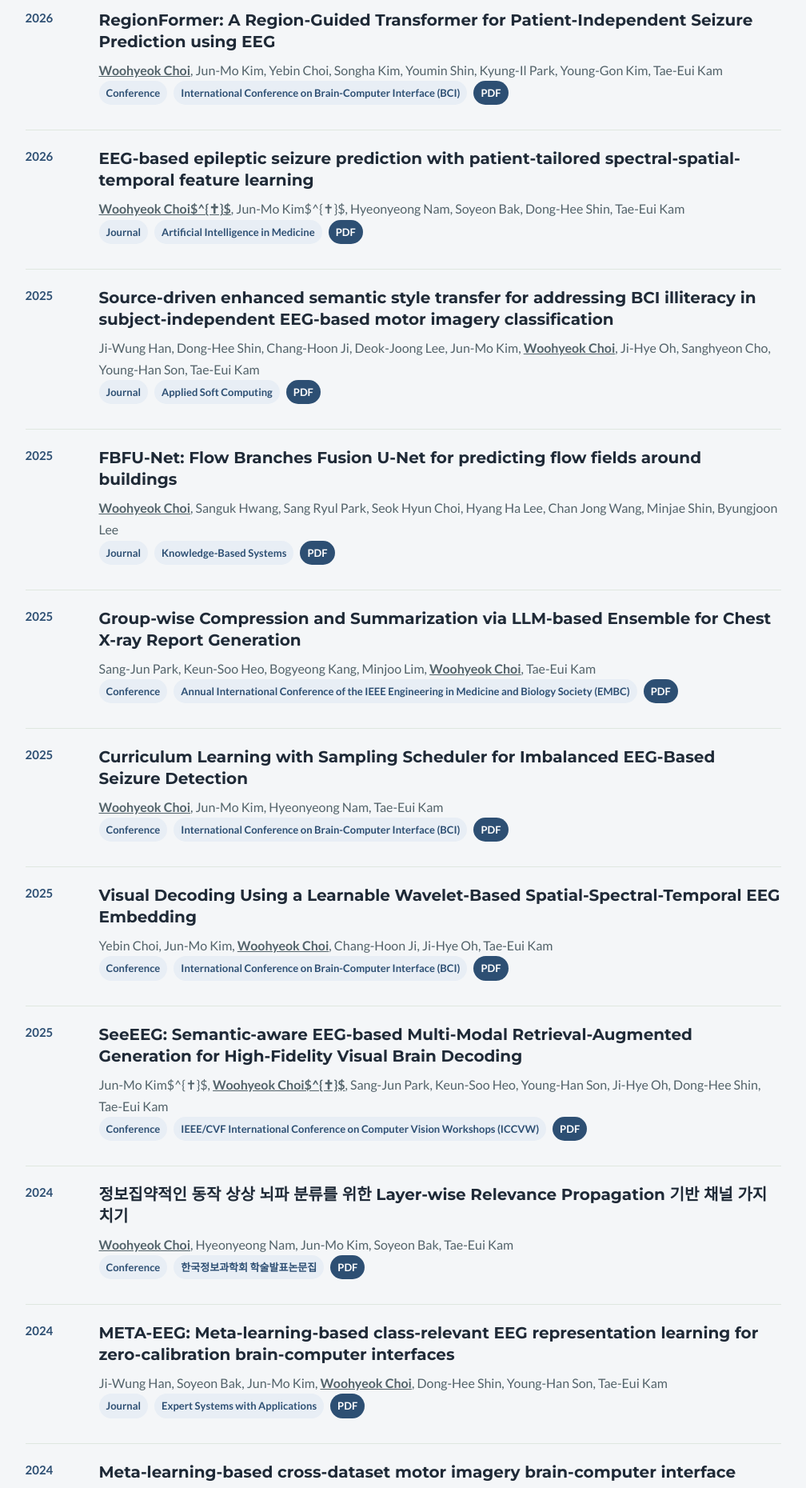
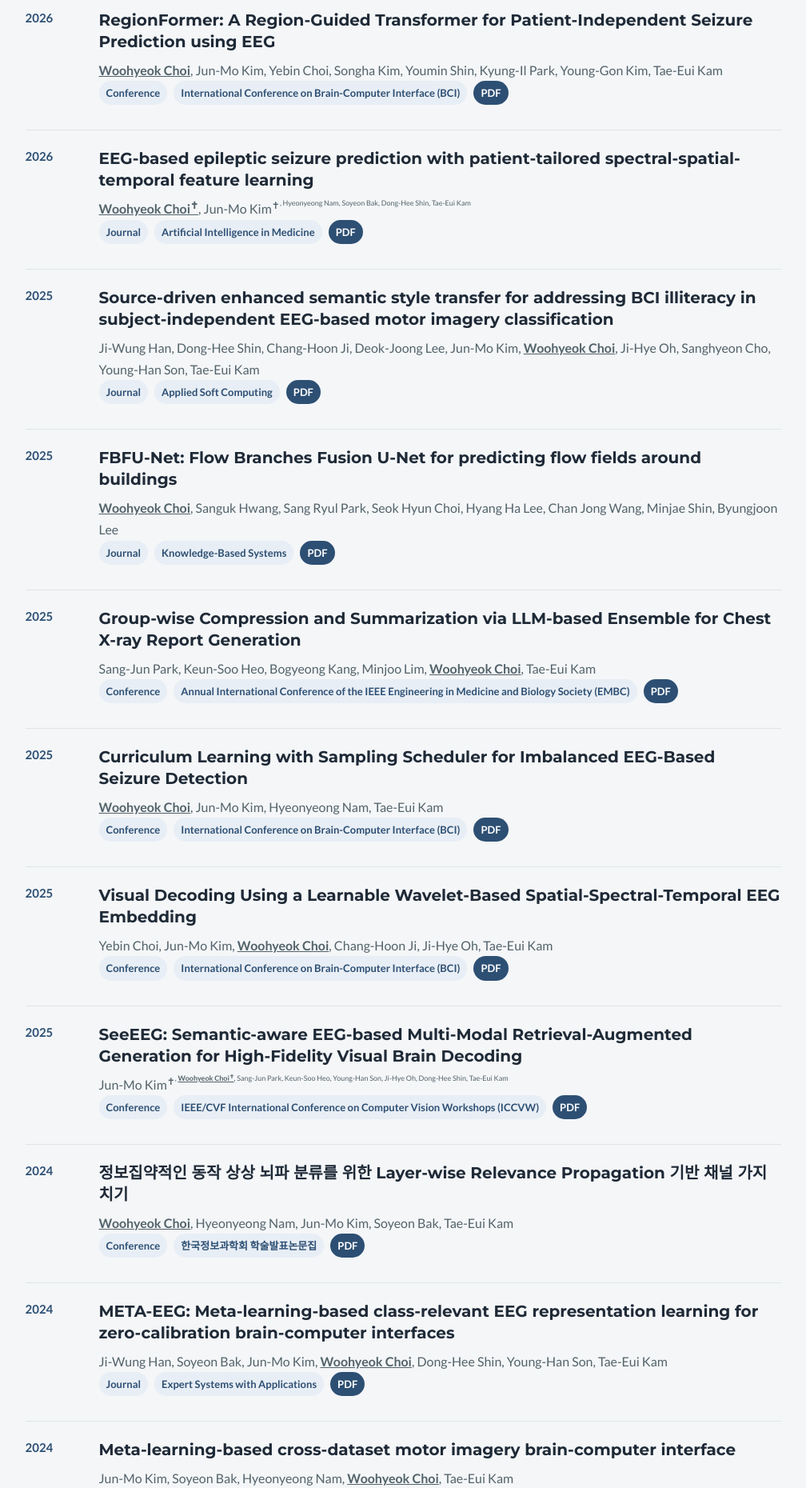
Before and after one commit to wooluck-98/wooluck-98.github.io, a Jekyll site: the page built from index.html, in a window 1280 px wide. Shown: the part 3328-5188 px from the top of the page at 80% size, without its empty margins (136-1144 px from the left). Built offline with Jekyll 4.4.1, drawn with Linux system fonts in a browser that asks for light colours.

```diff
--- a/_data/publications.yml
+++ b/_data/publications.yml
@@ -29,7 +29,7 @@
   type: "Conference"
   pdf: "https://ieeexplore.ieee.org/stamp/stamp.jsp?tp=&arnumber=11435081"
 - title: "EEG-based epileptic seizure prediction with patient-tailored spectral-spatial-temporal feature learning"
-  authors: "<strong><u>Woohyeok Choi$^{✝}$</u></strong>, Jun-Mo Kim$^{✝}$, Hyeonyeong Nam, Soyeon Bak, Dong-Hee Shin, Tae-Eui Kam"
+  authors: "<strong><u>Woohyeok Choi<sup>✝<sup></u></strong>, Jun-Mo Kim<sup>✝<sup>, Hyeonyeong Nam, Soyeon Bak, Dong-Hee Shin, Tae-Eui Kam"
   venue: "Artificial Intelligence in Medicine"
   year: "2026"
   type: "Journal"
@@ -65,7 +65,7 @@
   type: "Conference"
   pdf: "https://ieeexplore.ieee.org/stamp/stamp.jsp?tp=&arnumber=10931751"
 - title: "SeeEEG: Semantic-aware EEG-based Multi-Modal Retrieval-Augmented Generation for High-Fidelity Visual Brain Decoding"
-  authors: "Jun-Mo Kim$^{✝}$, <strong><u>Woohyeok Choi$^{✝}$</u></strong>, Sang-Jun Park, Keun-Soo Heo, Young-Han Son, Ji-Hye Oh, Dong-Hee Shin, Tae-Eui Kam"
+  authors: "Jun-Mo Kim<sup>✝<sup>, <strong><u>Woohyeok Choi<sup>✝<sup></u></strong>, Sang-Jun Park, Keun-Soo Heo, Young-Han Son, Ji-Hye Oh, Dong-Hee Shin, Tae-Eui Kam"
   venue: "IEEE/CVF International Conference on Computer Vision Workshops (ICCVW)"
   year: "2025"
   type: "Conference"
```
